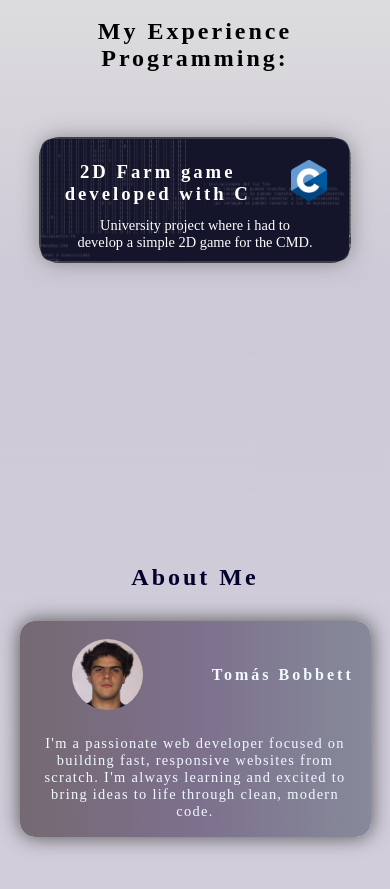
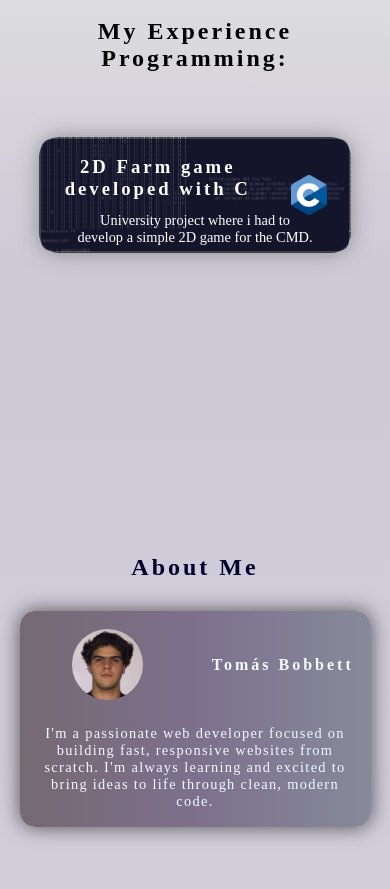
Before and after one commit to tomasbobbett/tomasbobbett.github.io, a plain HTML site: page index.html in a window 390 px wide. Shown: the part 1720-2609 px from the top of the page. Drawn offline with Linux system fonts and the light colour scheme; a web font is replaced by a local one.

Commit message:
Update styles.css

```diff
--- a/styles.css
+++ b/styles.css
@@ -241,7 +241,7 @@ img {
     padding: 20px;
     padding-top: 20px;
     text-wrap: balance ;
-    max-height:350px ;
+    max-height:400px ;
     margin: 15px 20%;
     justify-items: center;
     align-items: center;
@@ -294,7 +294,7 @@ img {
     grid-column-start: 2;
     height:50px;
     display: flex;
-    justify-content: right;
+    justify-content: center;
     align-items: top;
     z-index: 1;
 }
@@ -323,7 +323,7 @@ HACER QUERIES DESPUES DE 1100 QUE SE HAGAN DOS COLUMNAS Y YA DESPUES SE PONGA TO
         grid-template-rows:2fr 1fr;
         grid-template-columns:3fr 1fr;
         margin: 15px 10%;
-        padding: 10px 5px;
+        padding: 5px 5px;
         position:relative;
         background-image: url(img/tablero.jpg);
         background-size: cover;
@@ -334,6 +334,11 @@ HACER QUERIES DESPUES DE 1100 QUE SE HAGAN DOS COLUMNAS Y YA DESPUES SE PONGA TO
         grid-row-start: 2;
         grid-column-start:1 ;
         grid-column: span 2;
+    }
+    .language__img__container__grid{
+        position: absolute;
+        top:8;
+        right:8
     }
     .img__container__tablero__grid{
         grid-row-start: 3;
```
